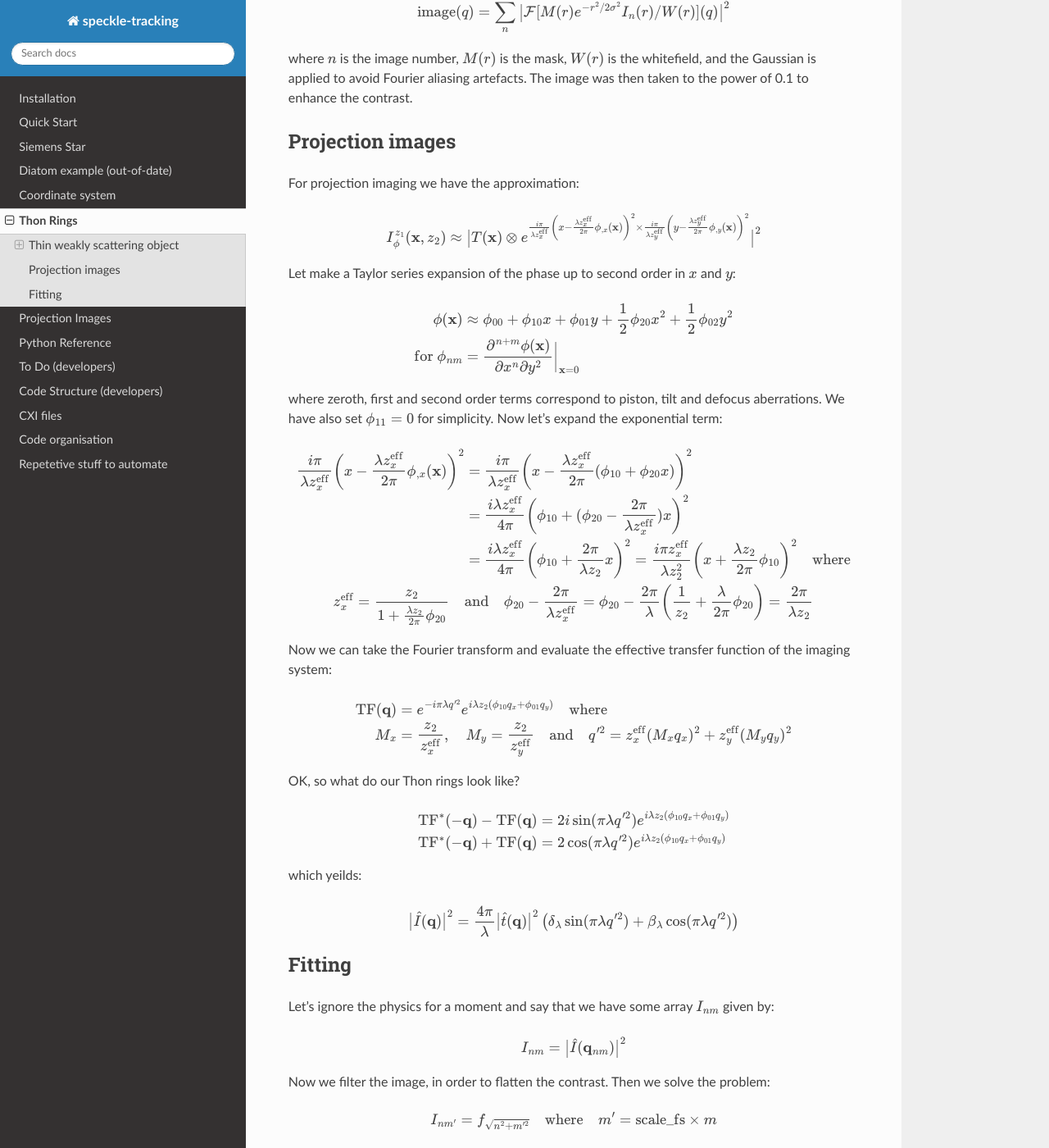
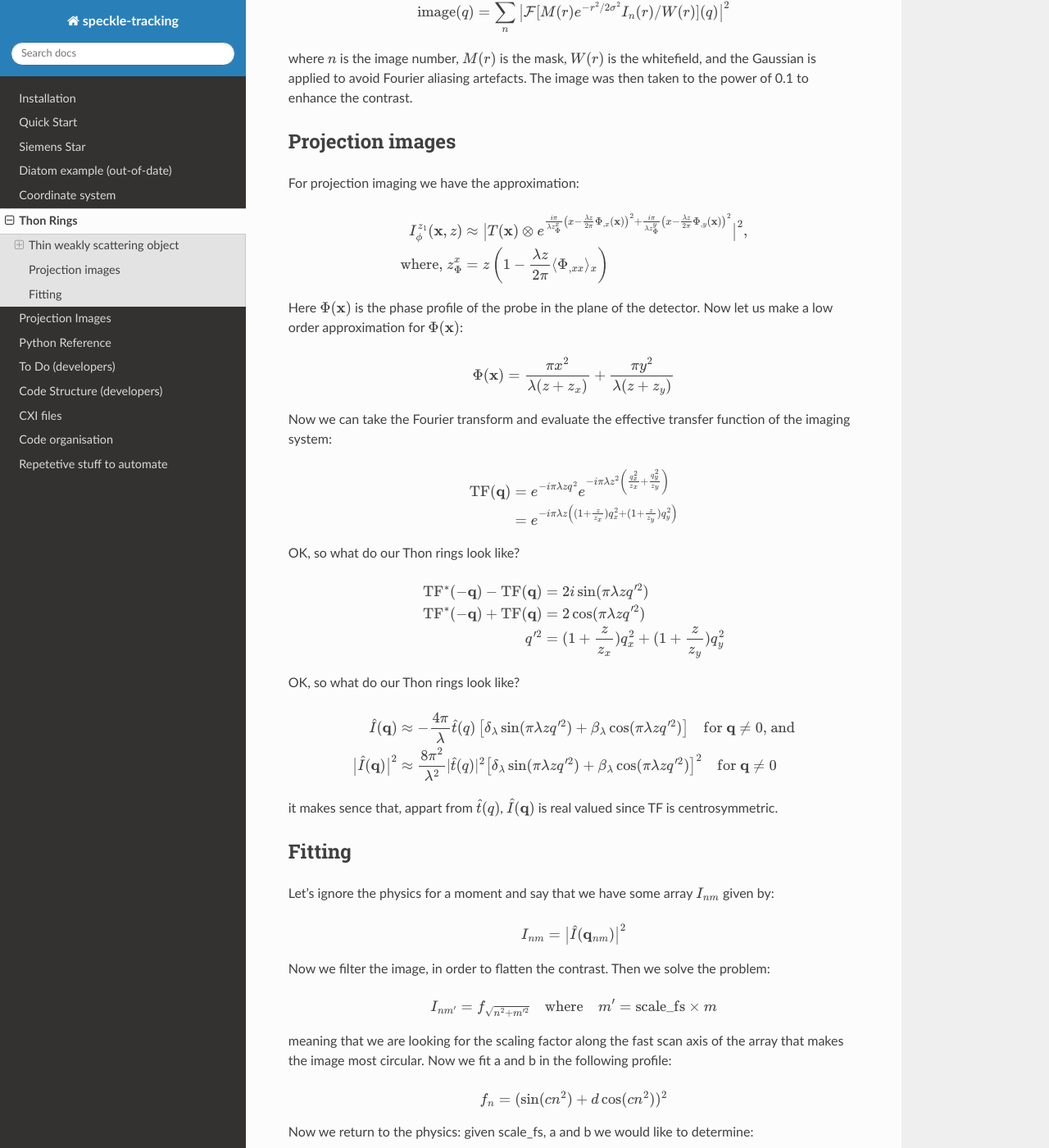
Before and after one commit to andyofmelbourne/speckle-tracking, a Sphinx documentation site: the page built from docs/thon_rings.rst, in a window 1280 px wide and 1400 px high, scrolled down 1710 px. Shown: the whole window at 82% size. Built offline with Sphinx 7.4.7 and the Read the Docs theme 2.0.0, drawn with Linux system fonts in a browser that asks for light colours; some of the changed text lies outside the part shown.

Commit message:
reworking thon rings

```diff
--- a/docs/thon_rings.rst
+++ b/docs/thon_rings.rst
@@ -82,31 +82,17 @@
 .. math::
 
     \begin{align}
-    I^{z_1}_\phi(\mathbf{x}, z_2) &\approx \big|T(\mathbf{x}) \otimes e^{\frac{i \pi}{\lambda z^\text{eff}_x} \left( x - \frac{\lambda z^\text{eff}_x}{2\pi} \phi_{,x}(\mathbf{x})\right)^2
-                                                                 \times  \frac{i \pi}{\lambda z^\text{eff}_y} \left( y - \frac{\lambda z^\text{eff}_y}{2\pi} \phi_{,y}(\mathbf{x})\right)^2} \big|^2
+    I^{z_1}_\phi(\mathbf{x}, z) &\approx \big|T(\mathbf{x}) \otimes e^{\frac{i \pi}{\lambda z^x_\Phi} \left( x - \frac{\lambda z}{2\pi} \Phi_{,x}(\mathbf{x})\right)^2
+                                                                 +  \frac{i \pi}{\lambda z^y_\Phi} \left( x - \frac{\lambda z}{2\pi} \Phi_{,y}(\mathbf{x})\right)^2} \big|^2, \\
+    \text{where, } z^x_\Phi &= z \left(1 - \frac{\lambda z}{2\pi} \langle \Phi_{,xx} \rangle_x \right)
     \end{align}
 
-Let make a Taylor series expansion of the phase up to second order in :math:`x` and :math:`y`:
+Here :math:`\Phi(\mathbf{x})` is the phase profile of the probe in the plane of the detector. Now let us make a low order approximation for :math:`\Phi(\mathbf{x})`:
 
 .. math::
 
     \begin{align}
-    \phi(\mathbf{x}) &\approx \phi_{00} + \phi_{10}x + \phi_{01}y + \frac{1}{2}\phi_{20}x^2 + \frac{1}{2}\phi_{02}y^2  \\
-    \text{for } \phi_{nm} &= \frac{\partial^{n+m} \phi(\mathbf{x})}{\partial x^n \partial y^2}\biggr\rvert_{\mathbf{x}=0}
-    \end{align}
-
-where zeroth, first and second order terms correspond to piston, tilt and defocus aberrations. We have also set :math:`\phi_{11}=0` for simplicity. Now let's expand the exponential term:
-
-.. math::
-
-    \begin{align}
-    \frac{i \pi}{\lambda z^\text{eff}_x} \left(x - \frac{\lambda z^\text{eff}_x}{2\pi} \phi_{,x}(\mathbf{x})\right)^2
-    &= \frac{i \pi}{\lambda z^\text{eff}_x} \left(x - \frac{\lambda z^\text{eff}_x}{2\pi} (\phi_{10} + \phi_{20}x) \right)^2 \\
-    &= \frac{i \lambda z^\text{eff}_x}{4\pi} \left( \phi_{10} + (\phi_{20} -  \frac{2\pi}{\lambda z_x^\text{eff}})x\right)^2\\
-    &= \frac{i \lambda z^\text{eff}_x}{4\pi} \left( \phi_{10} + \frac{2\pi}{\lambda z_2}x\right)^2
-     = \frac{i \pi z^\text{eff}_x}{\lambda z_2^2} \left( x + \frac{\lambda z_2}{2\pi}\phi_{10} \right)^2 \quad \text{where}\\
-    z^\text{eff}_x = \frac{z_2}{1+\frac{\lambda z_2}{2\pi}\phi_{20}} \quad &\text{and} \quad
-    \phi_{20} -  \frac{2\pi}{\lambda z_x^\text{eff}} = \phi_{20} -  \frac{2\pi}{\lambda }\left(\frac{1}{z_2}+\frac{\lambda }{2\pi}\phi_{20}\right) = \frac{2\pi}{\lambda z_2} \\
+    \Phi(\mathbf{x}) &= \frac{\pi x^2}{\lambda (z+z_x)} +  \frac{\pi y^2}{\lambda (z+z_y)}
     \end{align}
 
 Now we can take the Fourier transform and evaluate the effective transfer function of the imaging system:
@@ -114,11 +100,8 @@
 .. math::
 
     \begin{align}
-    \text{TF}(\mathbf{q}) &= e^{-i\pi\lambda q'^2}
-                          e^{ i \lambda z_2 (\phi_{10} q_x + \phi_{01} q_y)} \quad \text{where}\\
-    M_x &= \frac{z_2}{z_x^\text{eff}},
-    \quad M_y = \frac{z_2}{z_y^\text{eff}} \quad \text{and} \quad
-    q'^2 = z^\text{eff}_x (M_x q_x)^2 + z^\text{eff}_y (M_y q_y)^2
+    \text{TF}(\mathbf{q}) &= e^{-i\pi \lambda z q^2} e^{-i\pi \lambda z^2 \left(\frac{q_x^2}{z_x} + \frac{q_y^2}{z_y}\right)}\\
+                          &= e^{-i\pi \lambda z \left((1+\frac{z}{z_x})q_x^2 + (1+\frac{z}{z_y})q_y^2\right)}
     \end{align}
 
 OK, so what do our Thon rings look like?
@@ -126,19 +109,27 @@
 .. math::
 
     \begin{align}
-       \text{TF}^*(-\mathbf{q}) - \text{TF}(\mathbf{q}) &= 2i\sin(\pi \lambda q'^2) e^{ i \lambda z_2 (\phi_{10} q_x + \phi_{01} q_y)}\\
-       \text{TF}^*(-\mathbf{q}) + \text{TF}(\mathbf{q}) &= 2\cos(\pi \lambda q'^2) e^{ i \lambda z_2 (\phi_{10} q_x + \phi_{01} q_y)}\\
+       \text{TF}^*(-\mathbf{q}) - \text{TF}(\mathbf{q}) &= 2i\sin(\pi \lambda z q'^2)  \\
+       \text{TF}^*(-\mathbf{q}) + \text{TF}(\mathbf{q}) &= 2\cos(\pi \lambda z q'^2)    \\
+       q'^2 &= (1+\frac{z}{z_x})q_x^2 + (1+\frac{z}{z_y})q_y^2
     \end{align}
 
-which yeilds:
+OK, so what do our Thon rings look like?
 
 .. math::
 
     \begin{align}
-       \big| \hat{I}(\mathbf{q})\big|^2 = \frac{4\pi}{\lambda}\big| \hat{t}(\mathbf{q})\big|^2 \left(\delta_\lambda  \sin(\pi \lambda q'^2) +
-       \beta_\lambda   \cos(\pi \lambda q'^2)
-       \right)
+       \hat{I}(\mathbf{q}) &\approx -\frac{4\pi}{\lambda}\hat{t}(q)\left[
+       \delta_\lambda \sin(\pi \lambda z q'^2)
+       +\beta_\lambda \cos(\pi \lambda z q'^2)
+       \right]  \quad \text{for } \mathbf{q} \neq 0 \text{, and} \\
+       \big| \hat{I}(\mathbf{q}) \big|^2 &\approx \frac{8\pi^2}{\lambda^2}|\hat{t}(q)|^2\left[
+       \delta_\lambda \sin(\pi \lambda z q'^2)
+       +\beta_\lambda \cos(\pi \lambda z q'^2)
+       \right]^2  \quad \text{for } \mathbf{q} \neq 0
     \end{align}
+
+it makes sence that, appart from :math:`\hat{t}(q)`, :math:`\hat{I}(\textbf{q})` is real valued since TF is centrosymmetric.
 
 
 Fitting
```
Also changed, not shown: other parts of docs/thon_rings.rst (+1 -1 lines).
